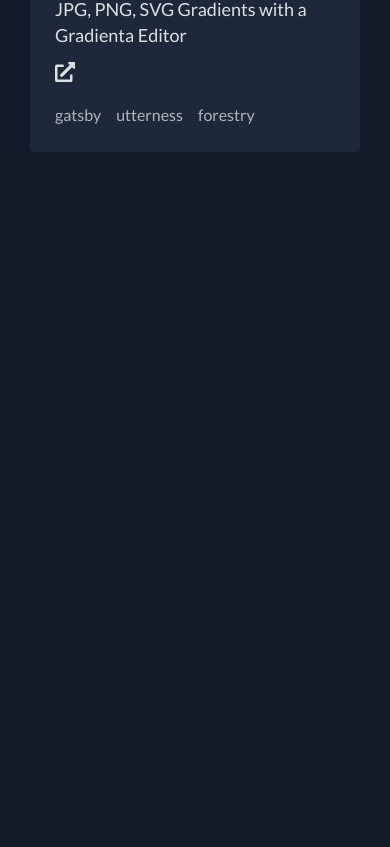
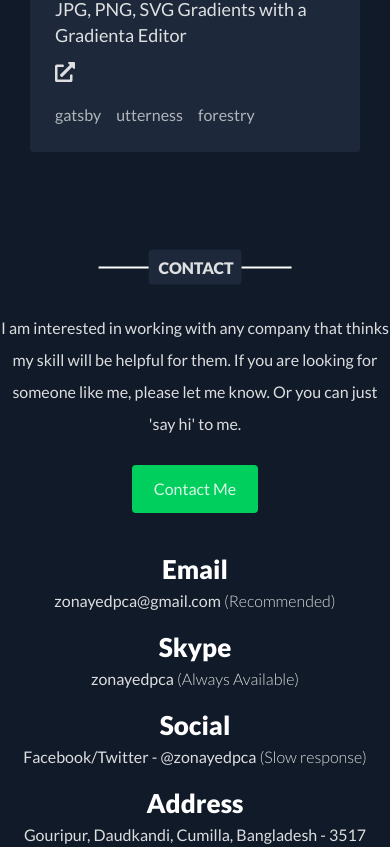
Before and after one commit to arafatYasir/Portfolio-Clone, a Next.js app: page / in a window 390 px wide. Shown: the part 4750-5597 px from the top of the page. Before the commit the page ends 4902 px from the top, so only its background shows below. Built offline with nearby package versions, Linux system fonts and the light colour scheme.

Commit message:
Contact section responsive done

```diff
--- a/app/page.js
+++ b/app/page.js
@@ -13,7 +13,7 @@ export default function Home() {
         <Skills />
         <Hobbies />
         <Portfolio />
-        {/* <Contact /> */}
+        <Contact />
     </>
   );
 }
--- a/componnets/Contact.jsx
+++ b/componnets/Contact.jsx
@@ -1,31 +1,38 @@
+import ContactText from "./ContactText";
+
 const Contact = () => {
     return (
-        <section className="relative flex items-start gap-[37px] mt-[200px]">
-            <div>
-                <p className="max-w-[510px] text-white/85 text-lg leading-[36px] mb-[25px]">I am interested in working with any company that thinks my skill will be helpful for them. If you are looking for someone like me, please let me know. Or you can just 'say hi' to me.</p>
+        <section className="relative flex items-center sm:items-start flex-col  sm:flex-row gap-[37px] mt-[160px] sm:mt-[200px]">
+            <div className="flex flex-col items-center sm:block">
+                <p className="max-w-[510px] text-white/85 sm:text-lg leading-[2] text-center sm:text-left sm:leading-[36px] mb-[25px]">I am interested in working with any company that thinks my skill will be helpful for them. If you are looking for someone like me, please let me know. Or you can just 'say hi' to me.</p>
 
-                <a href="https://github.com/zonayedpca/zonayed.me/raw/master/src/data/file/MyResume.pdf" target="_blank" className="text-white/85 text-lg leading-[26px] px-[26.5px] py-[16.5px] bg-[#00CF5D] inline-block border-2 border-[#00CF5D] rounded-[4px]">
+                <a href="https://github.com/zonayedpca/zonayed.me/raw/master/src/data/file/MyResume.pdf" target="_blank" className="text-white/85 sm:text-lg sm:leading-[26px] px-5 py-[10px] sm:px-[26.5px] sm:py-[16.5px] bg-[#00CF5D] inline-block border-2 border-[#00CF5D] rounded-[4px]">
                     Contact Me
                 </a>
             </div>
 
             <div className="flex flex-col gap-[15px]">
-                <div>
+                <div className="flex flex-col items-center sm:block">
                     <h4 className="text-white text-[26px] leding-[28.5px] font-black">Email</h4>
-                    <p className="text-white/85 text-lg leading-[26px]">zonayedpca@gmail.com <span className="font-light">(Recommended)</span></p>
+                    <p className="text-white/85 sm:text-lg sm:leading-[26px]">zonayedpca@gmail.com <span className="font-light">(Recommended)</span></p>
                 </div>
-                <div>
+                <div className="flex flex-col items-center sm:block">
                     <h4 className="text-white text-[26px] leding-[28.5px] font-black">Skype</h4>
-                    <p className="text-white/85 text-lg leading-[26px]">zonayedpca <span className="font-light">(Always Available)</span></p>
+                    <p className="text-white/85 sm:text-lg sm:leading-[26px]">zonayedpca <span className="font-light">(Always Available)</span></p>
                 </div>
-                <div>
+                <div className="flex flex-col items-center sm:block">
                     <h4 className="text-white text-[26px] leding-[28.5px] font-black">Social</h4>
-                    <p className="text-white/85 text-lg leading-[26px]">Facebook/Twitter - @zonayedpca <span className="font-light">(Slow response)</span></p>
+                    <p className="text-white/85 sm:text-lg sm:leading-[26px]">Facebook/Twitter - @zonayedpca <span className="font-light">(Slow response)</span></p>
                 </div>
-                <div>
+                <div className="flex flex-col items-center sm:block">
                     <h4 className="text-white text-[26px] leding-[28.5px] font-black">Address</h4>
-                    <p className="text-white/85 text-lg leading-[26px]">Gouripur, Daudkandi, Cumilla, Bangladesh - 3517</p>
+                    <p className="text-white/85 sm:text-lg sm:leading-[26px]">Gouripur, Daudkandi, Cumilla, Bangladesh - 3517</p>
                 </div>
+            </div>
+
+            {/* Contact side text */}
+            <div className="absolute top-[-80px] right-1/2 translate-1/2 sm:translate-0 sm:top-0 sm:right-[-80px]">
+                <ContactText />
             </div>
         </section>
     );
--- /dev/null
+++ b/componnets/ContactText.jsx
@@ -0,0 +1,9 @@
+const ContactText = () => {
+    return (
+        <div className={`uppercase text-white/85 sm:text-lg font-black leading-[26px] py-[4.5px] pl-[10px] pr-[8px] bg-[#1D293A] rounded-[4px] inline-block transform sm:rotate-90 relative after:content-[''] after:absolute after:top-1/2 after:right-[-50px] after:w-[50px] after:h-[2px] after:bg-white after:-translate-y-1/2 before:content-[''] before:absolute before:top-1/2 before:left-[-50px] before:w-[50px] before:h-[2px] before:bg-white before:-translate-y-1/2 sm:before:w-[0px]`}>
+            Contact
+        </div>
+    );
+};
+
+export default ContactText;
--- a/componnets/Portfolio.jsx
+++ b/componnets/Portfolio.jsx
@@ -105,7 +105,7 @@ const Portfolio = () => {
             </div>
 
             {/* Portfolio side text */}
-            <div className="absolute top-[-40px] left-1/2 -translate-1/2 sm:translate-0 sm:top-[115px] sm:left-[-80px]">
+            <div className="absolute top-[-40px] left-1/2 -translate-1/2 sm:translate-0 sm:top-[100px] sm:left-[-80px]">
                 <PortfolioText />
             </div>
         </section>
```
